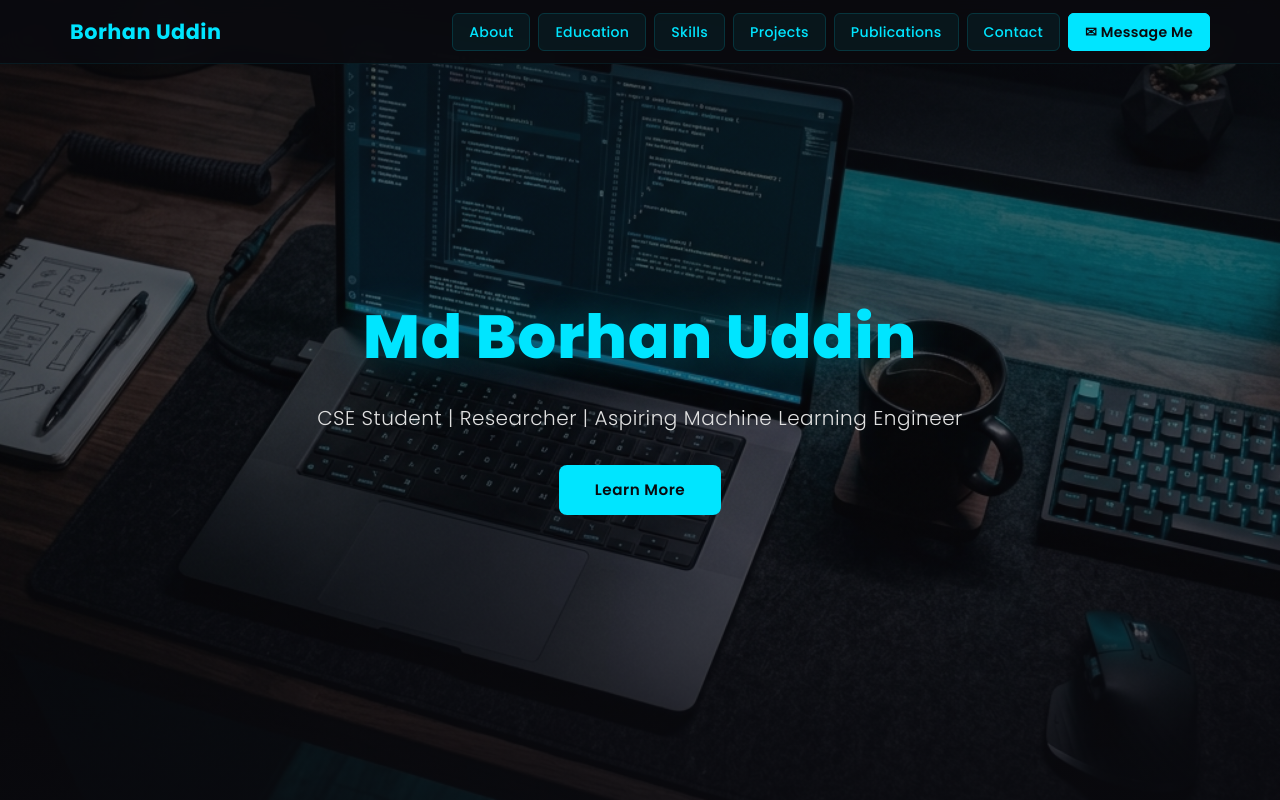
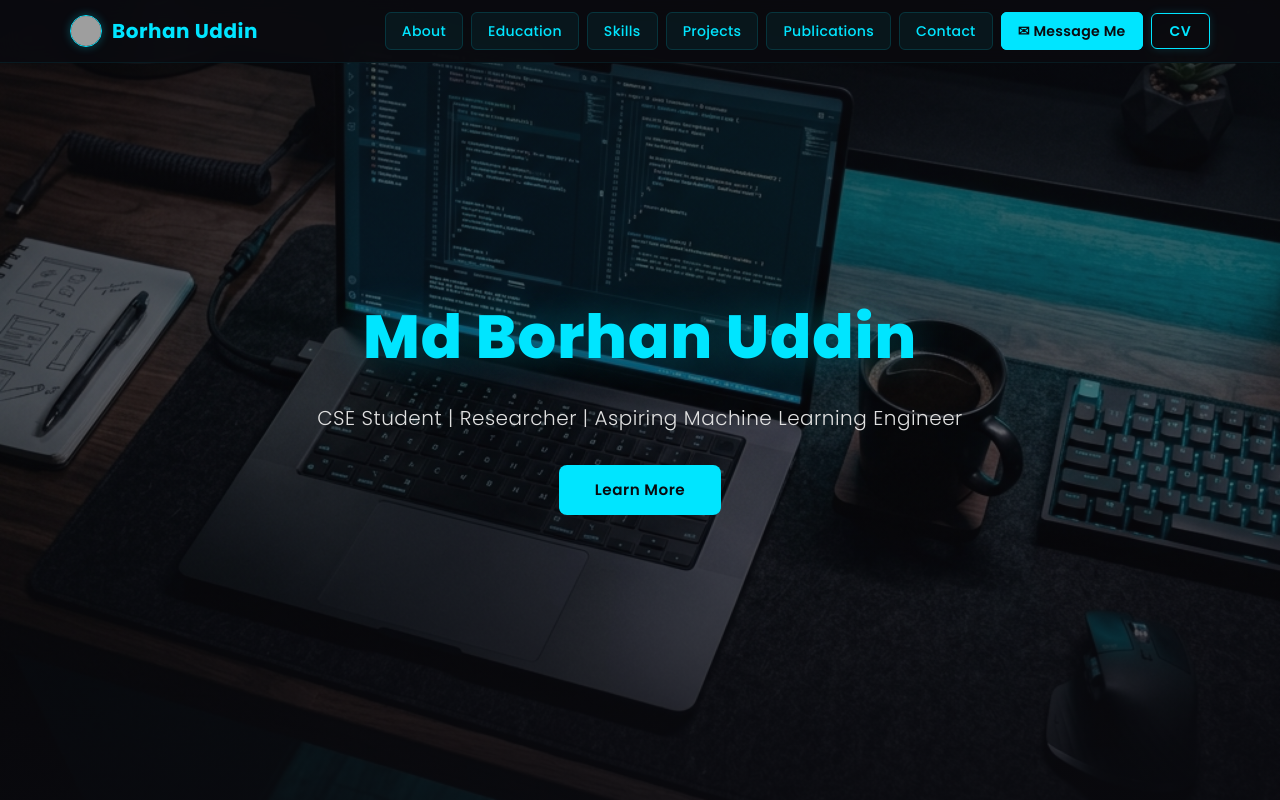
Before and after one commit to borhanuddin08/borhanuddin08.github.io, a plain HTML site: page index.html in a window 1280 px wide. Shown: the top 800 px of the page. Drawn offline with Linux system fonts and the light colour scheme; grey boxes are pictures that could not be loaded.

Commit message:
Add avatar to navbar and CV button

```diff
--- a/index.html
+++ b/index.html
@@ -15,7 +15,10 @@
     <!-- Header / Navigation -->
     <header id="header">
         <nav class="navbar">
-            <div class="nav-brand">Borhan Uddin</div>
+            <a href="#" class="nav-brand">
+                <img src="profile.jpg" alt="Md Borhan Uddin" class="nav-brand-img">
+                <span>Borhan Uddin</span>
+            </a>
             <span class="menu-toggle" id="menuToggle">&#9776;</span>
             <ul class="nav-links" id="navLinks">
                 <li><a href="#about">About</a></li>
@@ -25,6 +28,7 @@
                 <li><a href="#publications">Publications</a></li>
                 <li><a href="#contact">Contact</a></li>
                 <li><a href="#" class="nav-message-btn" id="sendMessageBtn">✉ Message Me</a></li>
+                <li><a href="cv.pdf" target="_blank" class="nav-cv-btn" id="navCvBtn">CV</a></li>
             </ul>
         </nav>
     </header>
--- a/styles.css
+++ b/styles.css
@@ -68,9 +68,22 @@ a {
 
 .nav-brand {
     font-weight: 700;
-    font-size: 1.3rem;
+    font-size: 1.25rem;
     color: var(--primary);
     letter-spacing: 0.5px;
+    display: inline-flex;
+    align-items: center;
+    gap: 10px;
+    text-decoration: none;
+}
+
+.nav-brand-img {
+    width: 32px;
+    height: 32px;
+    border-radius: 50%;
+    object-fit: cover;
+    border: 1.5px solid var(--primary);
+    box-shadow: 0 0 10px rgba(0, 229, 255, 0.3);
 }
 
 .menu-toggle {
@@ -116,6 +129,24 @@ a {
 .nav-message-btn:hover {
     background: var(--primary-dark) !important;
     box-shadow: 0 4px 20px rgba(0, 229, 255, 0.4) !important;
+}
+
+.nav-cv-btn {
+    background: transparent !important;
+    border: 1.5px solid var(--primary) !important;
+    color: var(--primary) !important;
+    font-weight: 600 !important;
+    padding: 7px 18px !important;
+    border-radius: 6px !important;
+    letter-spacing: 0.5px;
+    box-shadow: 0 0 10px rgba(0, 229, 255, 0.15);
+}
+
+.nav-cv-btn:hover {
+    background: var(--primary) !important;
+    color: var(--bg-dark) !important;
+    box-shadow: 0 0 20px rgba(0, 229, 255, 0.45) !important;
+    transform: translateY(-2px) !important;
 }
 
 /* ===========================
```
